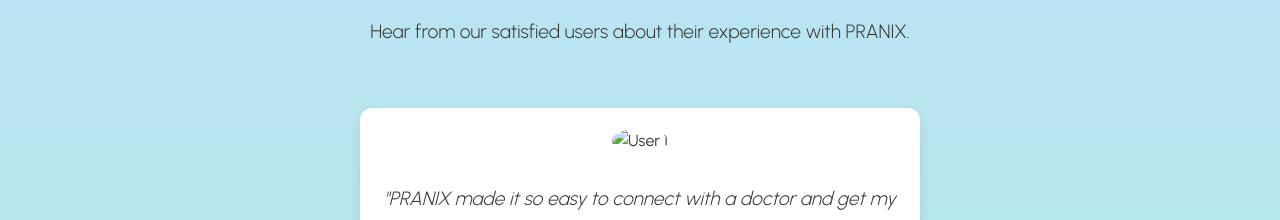
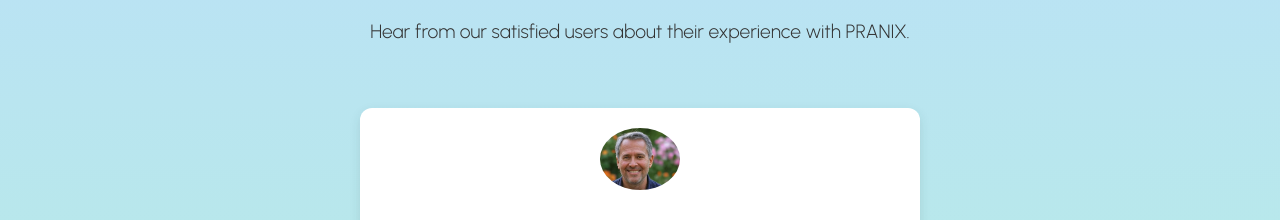
Before and after one commit to SACADY-7/Health-Tech-Web, a plain HTML site: page index.html in a window 1280 px wide. Shown: the part 5570-5790 px from the top of the page. Drawn offline with nearby package versions, Linux system fonts and the light colour scheme.

Commit message:
Update index.html

```diff
--- a/index.html
+++ b/index.html
@@ -1411,7 +1411,7 @@
       <div class="testimonials-slideshow">
         <div class="testimonial-slide active">
           <div class="testimonial-card">
-            <img src="pt1.jpeg" alt="User 1" loading="lazy">
+            <img src="tp1.jpeg" alt="User 1" loading="lazy">
             <p>"PRANIX made it so easy to connect with a doctor and get my medications delivered!"</p>
             <h4>Jane Doe</h4>
           </div>
```
